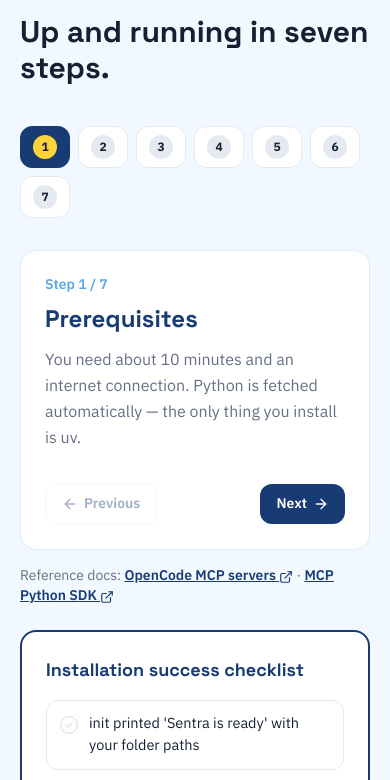
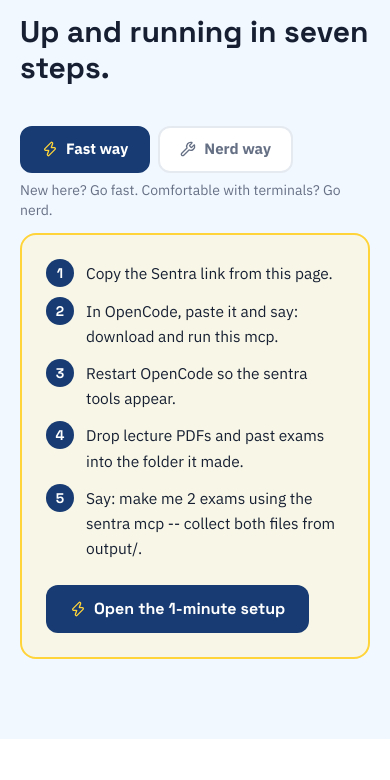
Before and after one commit to mo22zy2/Sentra-MCP, a React (Vite) app in the folder landing/: page / in a window 390 px wide. Shown: the part 7347-8127 px from the top of the page. Built offline with nearby package versions, Linux system fonts and the light colour scheme.

Commit message:
Fast/Nerd install toggle, footer contact, mobile stepper titles

```diff
--- a/landing/src/components/Closing.tsx
+++ b/landing/src/components/Closing.tsx
@@ -74,6 +74,9 @@
           ) : (
             <span className="text-muted">{t.footer.contribute}</span>
           )}
+          <a href="mailto:moja3222@gmail.com?subject=Sentra%20suggestion" className="text-navy hover:underline">
+            {t.footer.contact}
+          </a>
         </nav>
         <p className="text-sm leading-relaxed text-muted">{t.footer.providerNote}</p>
       </div>
--- a/landing/src/components/Install.tsx
+++ b/landing/src/components/Install.tsx
@@ -1,6 +1,6 @@
 import { useState } from "react";
 import { AnimatePresence, motion } from "motion/react";
-import { ArrowLeft, ArrowRight, CheckCircle2, ExternalLink } from "lucide-react";
+import { ArrowLeft, ArrowRight, CheckCircle2, ExternalLink, Wrench, Zap } from "lucide-react";
 import { FOLDER_TREE, INSTALL_COMMANDS, MCP_SDK_URL, OPENCODE_CONFIG_JSON, OPENCODE_DOCS_URL } from "../config";
 import { useLang } from "../i18n";
 import { fadeUp } from "../motion/variants";
@@ -10,6 +10,7 @@
 export function Install() {
   const { t, lang } = useLang();
   const [step, setStep] = useState(0);
+  const [mode, setMode] = useState<"fast" | "nerd">("fast");
   const total = t.install.steps.length;
   const rtl = lang === "ar";
 
@@ -19,6 +20,53 @@
 
   return (
     <Section id="install" eyebrow={t.install.eyebrow} title={t.install.title} muted>
+      {/* fast / nerd chooser */}
+      <div className="mb-3 flex flex-wrap items-center gap-2" role="group" aria-label={t.install.title}>
+        {(["fast", "nerd"] as const).map((m) => (
+          <button
+            key={m}
+            onClick={() => setMode(m)}
+            aria-pressed={mode === m}
+            className={`flex items-center gap-2 rounded-xl border-2 px-5 py-2.5 text-[15px] font-bold transition-colors ${
+              mode === m ? "border-navy bg-navy text-white" : "border-line bg-white text-muted hover:border-sky"
+            }`}
+          >
+            {m === "fast" ? <Zap className="h-4 w-4 text-sun" /> : <Wrench className="h-4 w-4" />}
+            {m === "fast" ? t.install.modeFast : t.install.modeNerd}
+          </button>
+        ))}
+        <span className="text-sm text-muted">{t.install.modeHint}</span>
+      </div>
+
+      {mode === "fast" && (
+        <motion.div
+          key={`fast-${lang}`}
+          initial={{ opacity: 0, y: 12 }}
+          animate={{ opacity: 1, y: 0 }}
+          transition={{ duration: 0.25 }}
+          className="rounded-2xl border-2 border-sun bg-sun-soft/40 p-6 sm:p-8"
+        >
+          <ol className="space-y-2.5">
+            {t.quickstart.journey.map((s, i) => (
+              <li key={s} className="flex items-start gap-3 text-[15.5px] leading-relaxed text-ink">
+                <span className="font-display grid h-7 w-7 shrink-0 place-items-center rounded-full bg-navy text-sm font-bold text-white">
+                  {i + 1}
+                </span>
+                <span className="pt-0.5">{s}</span>
+              </li>
+            ))}
+          </ol>
+          <a
+            href="#quickstart"
+            className="font-display mt-6 inline-flex items-center gap-2 rounded-xl bg-navy px-6 py-3 font-bold text-white transition-transform hover:-translate-y-0.5"
+          >
+            <Zap className="h-4 w-4 text-sun" /> {t.install.goQuick}
+          </a>
+        </motion.div>
+      )}
+
+      {mode === "nerd" && (
+      <>
       {/* step indicator */}
       <div className="mb-8 flex flex-wrap items-center gap-2" role="tablist" aria-label={t.install.title}>
         {t.install.steps.map((s, i) => (
@@ -42,7 +90,7 @@
             >
               {i < step ? "✓" : i + 1}
             </span>
-            <span className="hidden lg:inline">{s.title}</span>
+            <span className="hidden sm:inline">{s.title}</span>
           </button>
         ))}
       </div>
@@ -140,6 +188,7 @@
           </div>
         </aside>
       </div>
+      </>)}
     </Section>
   );
 }
--- a/landing/src/i18n/ar.ts
+++ b/landing/src/i18n/ar.ts
@@ -112,6 +112,10 @@
   install: {
     eyebrow: "طريقة التحميل والتشغيل",
     title: "شغّاله في سبع خطوات.",
+    modeFast: "الطريقة السريعة",
+    modeNerd: "طريقة الـ Nerds",
+    modeHint: "جديد؟ امشي سريع. مرتاح مع التيرمينال؟ دوس nerd.",
+    goQuick: "افتح الإعداد السريع",
     steps: [
       { title: "إيه اللي محتاجه؟", body: "محتاج حوالي ١٠ دقايق واتصال بالنت. بايثون بينزل لوحده — الحاجة الوحيدة اللي بتسطّبها هي uv." },
       { title: "هات Sentra", body: "الطريقة السريعة مش محتاجة تحميل — أمر واحد بيجيب كل حاجة. نزّل المستودع بس لو عايز تطوّر أو تمشي على الخطوات اليدوية." },
@@ -167,6 +171,7 @@
     install: "طريقة التحميل والتشغيل",
     github: "GitHub",
     contribute: "ساهم",
+    contact: "تواصل أو اقترح فكرة",
     providerNote: "بيحتاج OpenCode مع مزوّد AI متوافق — استخدام المزوّد ممكن يتحاسب عليه بشكل منفصل.",
   },
 };
--- a/landing/src/i18n/en.ts
+++ b/landing/src/i18n/en.ts
@@ -110,6 +110,10 @@
   install: {
     eyebrow: "Installation guide",
     title: "Up and running in seven steps.",
+    modeFast: "Fast way",
+    modeNerd: "Nerd way",
+    modeHint: "New here? Go fast. Comfortable with terminals? Go nerd.",
+    goQuick: "Open the 1-minute setup",
     steps: [
       { title: "Prerequisites", body: "You need about 10 minutes and an internet connection. Python is fetched automatically — the only thing you install is uv." },
       { title: "Get Sentra", body: "The quick path needs no download — one command fetches everything. Only clone the repo if you want to develop or run the manual setup." },
@@ -165,6 +169,7 @@
     install: "Installation guide",
     github: "GitHub",
     contribute: "Contribute",
+    contact: "Contact / suggest an idea",
     providerNote: "Requires OpenCode with a compatible AI provider — provider inference may be billed separately.",
   },
 };
```
